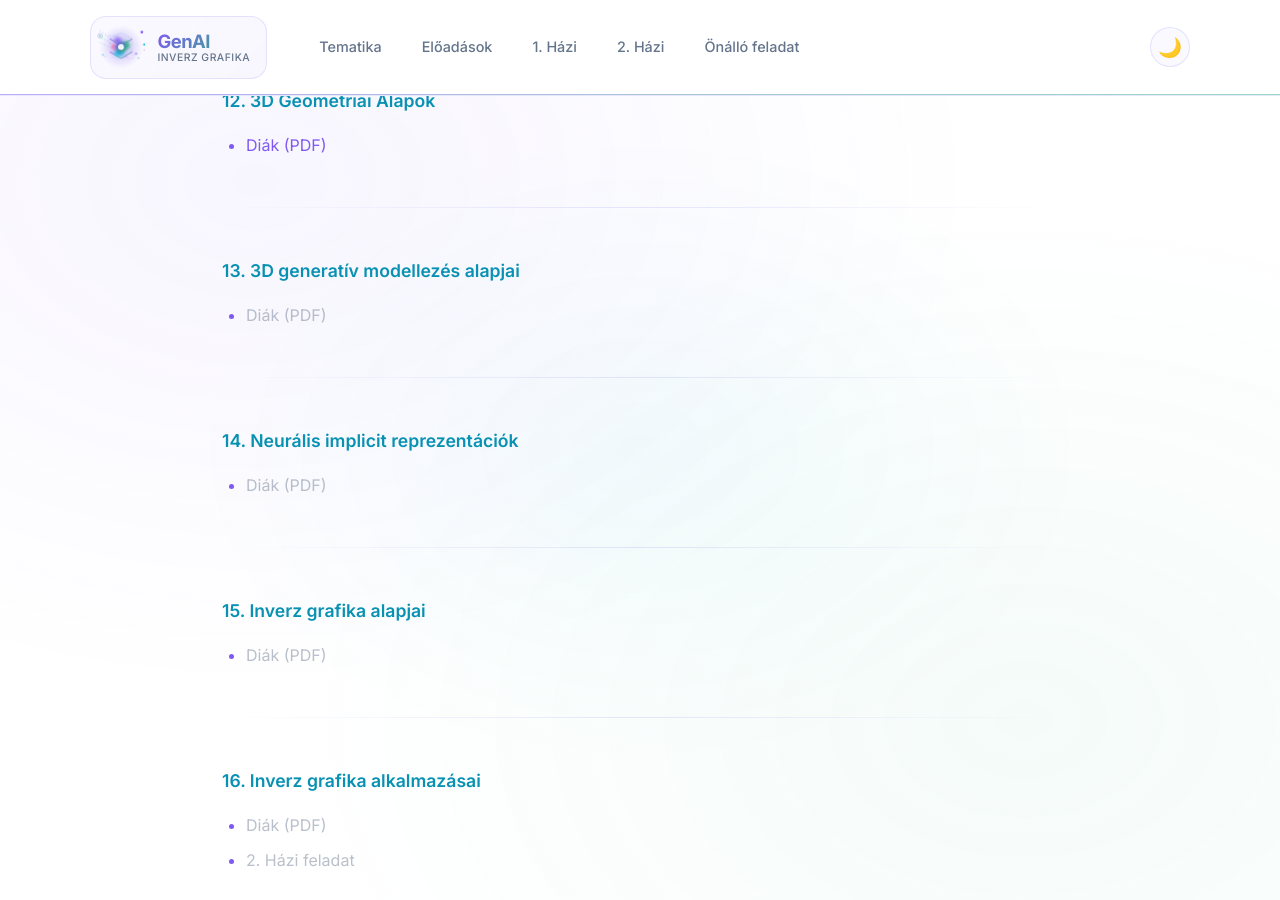
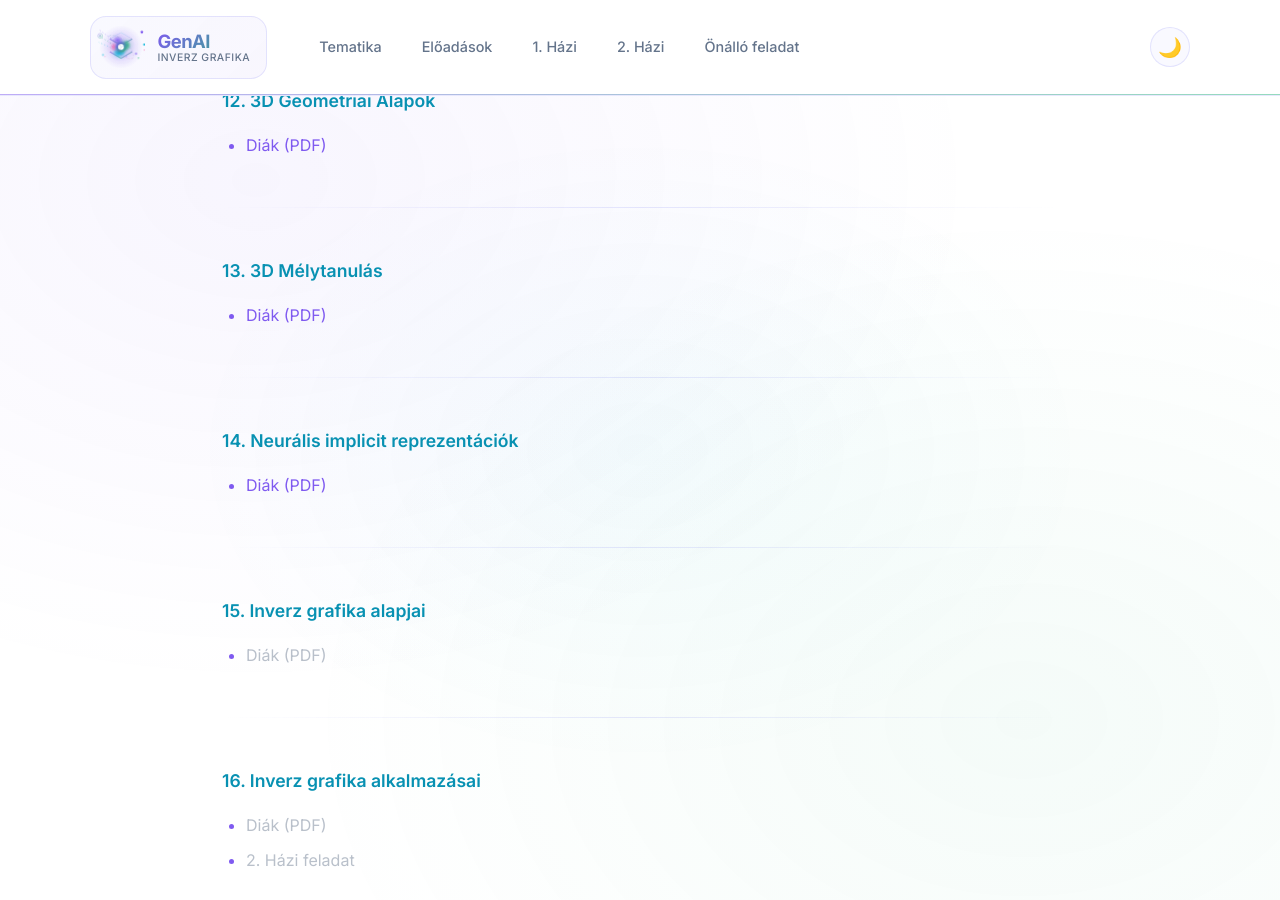
Before and after one commit to VaitkusM/genai-inverse-graphics-bme-vik-iit, a Jekyll site: the page built from eloadasok.md, in a window 1280 px wide and 900 px high, scrolled down 2722 px. Built offline with Jekyll 4.4.1, drawn with Linux system fonts in a browser that asks for light colours.

Commit message:
Sync from private repository

```diff
--- a/eloadasok.md
+++ b/eloadasok.md
@@ -94,15 +94,15 @@ Az előadások diái és kiegészítő anyagok itt lesznek elérhetők.
 
 ---
 
-### 13. 3D generatív modellezés alapjai {#het-13}
+### 13. 3D Mélytanulás {#het-13}
 
-- <span class="disabled-link">Diák (PDF)</span>
+- [Diák (PDF)](GenAI_2026_E13_3DDeepLearning.pdf)
 
 ---
 
 ### 14. Neurális implicit reprezentációk {#het-14}
 
-- <span class="disabled-link">Diák (PDF)</span>
+- [Diák (PDF)](GenAI_2026_E14_NeuralImplicits.pdf)
 
 ---
 
```
Also changed, not shown: 2 other files.
